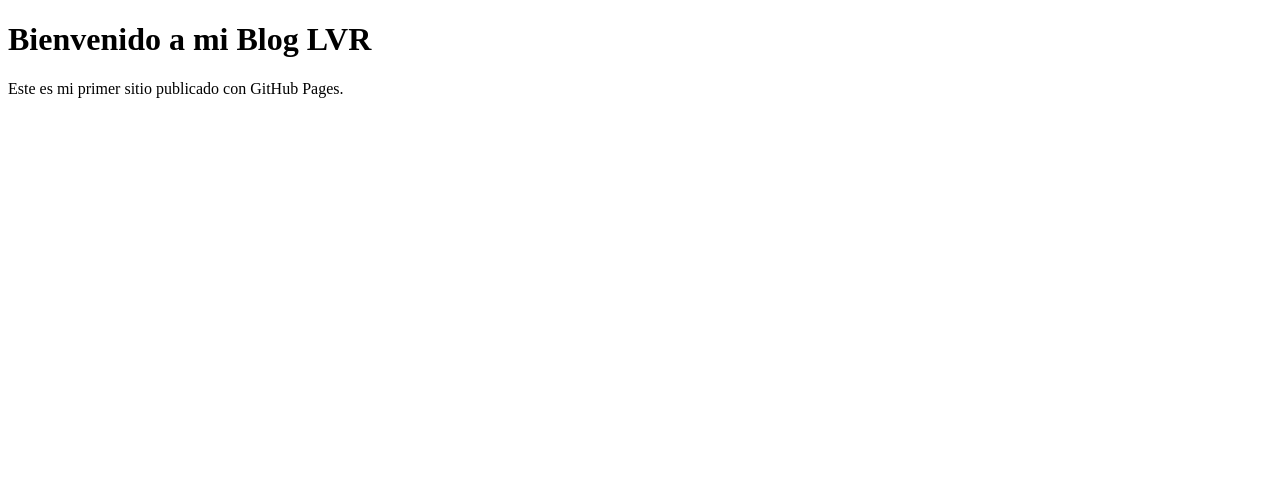
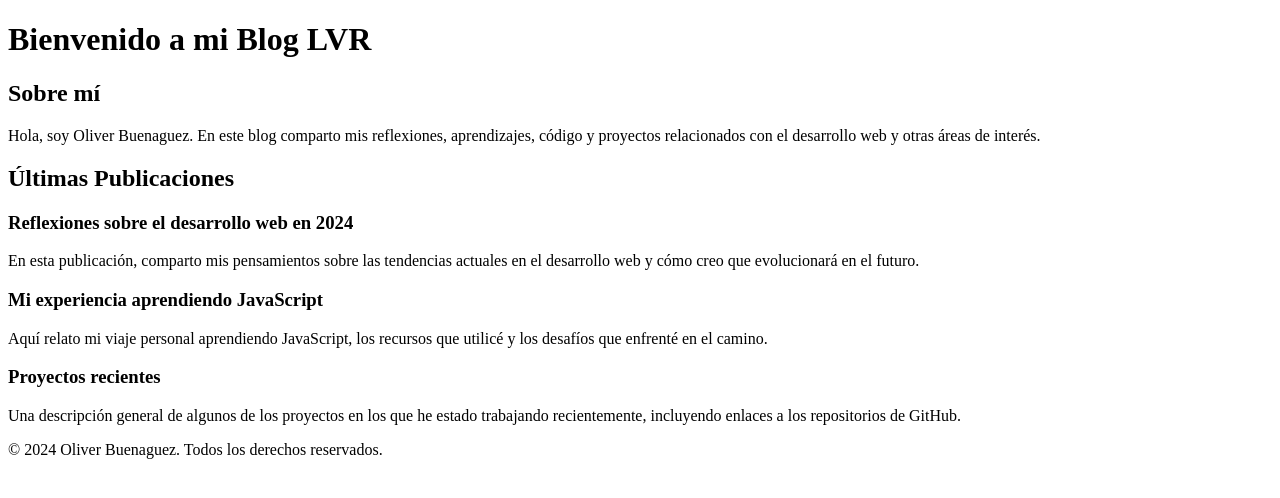
Before and after one commit to oliverbuenaguez/LVR-blog, a plain HTML site: page index.html in a window 1280 px wide. Drawn offline with Linux system fonts and the light colour scheme.

Commit message:
Añadi sitemap y robots.txt , y actualize index

```diff
--- a/index.html
+++ b/index.html
@@ -1,12 +1,80 @@
 <!DOCTYPE html>
 <html lang="es">
-<head>
-    <meta charset="UTF-8">
-    <meta name="viewport" content="width=device-width, initial-scale=1.0">
-    <title>LVR Blog</title>
-</head>
-<body>
-    <h1>Bienvenido a mi Blog LVR</h1>
-    <p>Este es mi primer sitio publicado con GitHub Pages.</p>
-</body>
+  <head>
+    <meta charset="UTF-8" />
+    <meta name="viewport" content="width=device-width, initial-scale=1.0" />
+
+    <!-- SEO PRINCIPAL -->
+    <title>Blog LVR - Reflexiones, aprendizaje, codigo y proyectos</title>
+    <!-- AUTOR -->
+    <meta name="author" content="Oliver Buenaguez" />
+    <!-- PALABRAS CLAVE -->
+    <meta
+      name="keywords"
+      content="Blog, LVR, Reflexiones, Aprendizaje, Codigo, Proyectos, desarrollo web, Oliver Buenaguez"
+    />
+    <!-- BUENA PARA COMPARTIR -->
+    <meta
+      property="og:title"
+      content="Blog LVR -  Mis reflexiones, aprendizaje, codigo y proyectos"
+    />
+    <meta
+      property="og:description"
+      content="Bienvenido a mi Blog LVR, donde comparto mis reflexiones, aprendizaje, codigo y proyectos."
+    />
+    <meta property="og:type" content="website" />
+    <meta
+      property="og:url"
+      content="https://oliverbuenaguez.github.io/LVR-blog/"
+    />
+  </head>
+  <body>
+    <header>
+      <h1>Bienvenido a mi Blog LVR</h1>
+    </header>
+
+    <main>
+      <section>
+        <h2>Sobre mí</h2>
+        <p>
+          Hola, soy Oliver Buenaguez. En este blog comparto mis reflexiones,
+          aprendizajes, código y proyectos relacionados con el desarrollo web y
+          otras áreas de interés.
+        </p>
+      </section>
+
+      <section>
+        <h2>Últimas Publicaciones</h2>
+        <article>
+          <h3>Reflexiones sobre el desarrollo web en 2024</h3>
+          <p>
+            En esta publicación, comparto mis pensamientos sobre las tendencias
+            actuales en el desarrollo web y cómo creo que evolucionará en el
+            futuro.
+          </p>
+        </article>
+
+        <article>
+          <h3>Mi experiencia aprendiendo JavaScript</h3>
+          <p>
+            Aquí relato mi viaje personal aprendiendo JavaScript, los recursos
+            que utilicé y los desafíos que enfrenté en el camino.
+          </p>
+        </article>
+
+        <article>
+          <h3>Proyectos recientes</h3>
+          <p>
+            Una descripción general de algunos de los proyectos en los que he
+            estado trabajando recientemente, incluyendo enlaces a los
+            repositorios de GitHub.
+          </p>
+        </article>
+      </section>
+    </main>
+
+    <footer>
+      <p>&copy; 2024 Oliver Buenaguez. Todos los derechos reservados.</p>
+    </footer>
+  </body>
 </html>
```
Also changed, not shown: sitemap.xml (added, +9 -0 lines), robots.txt (added).
